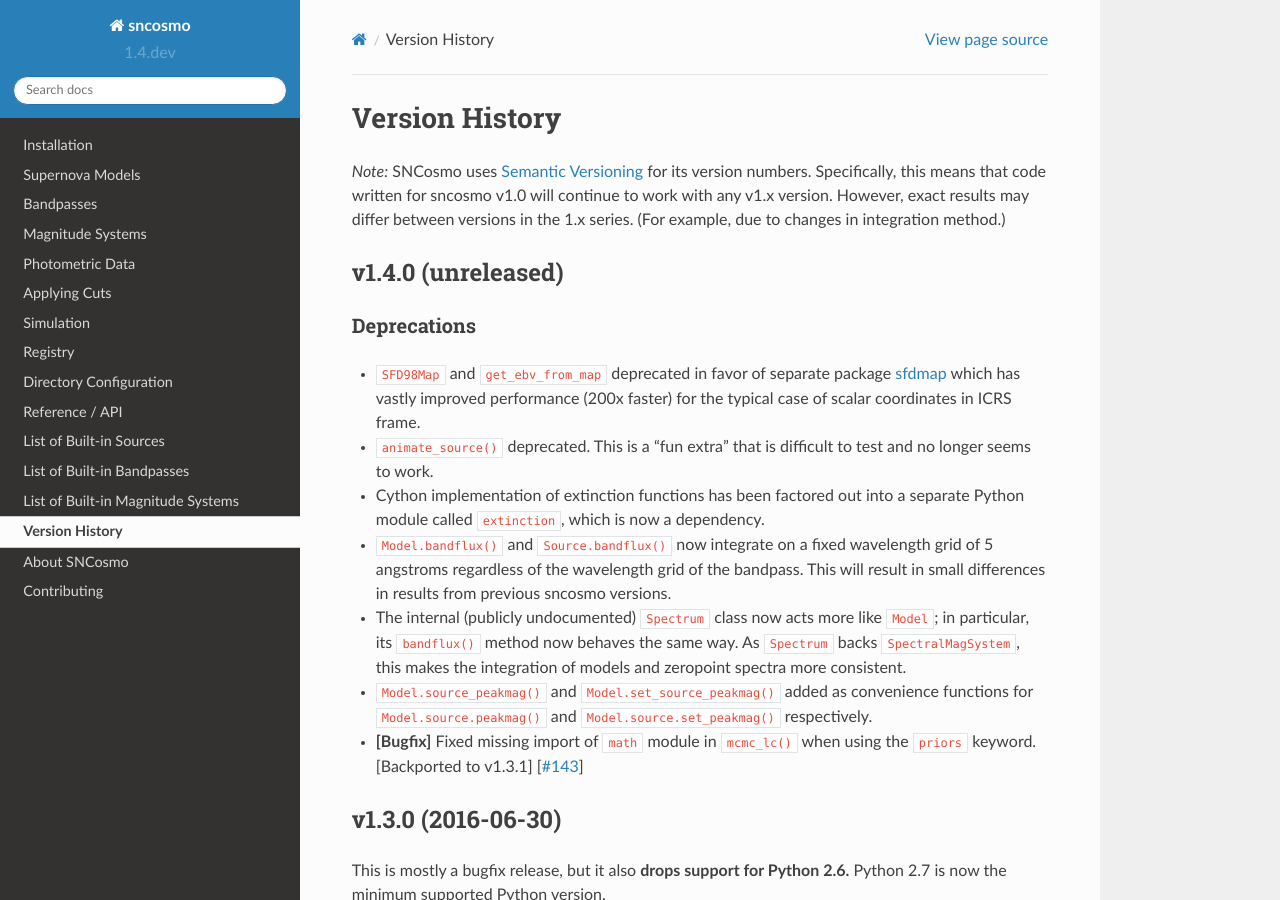
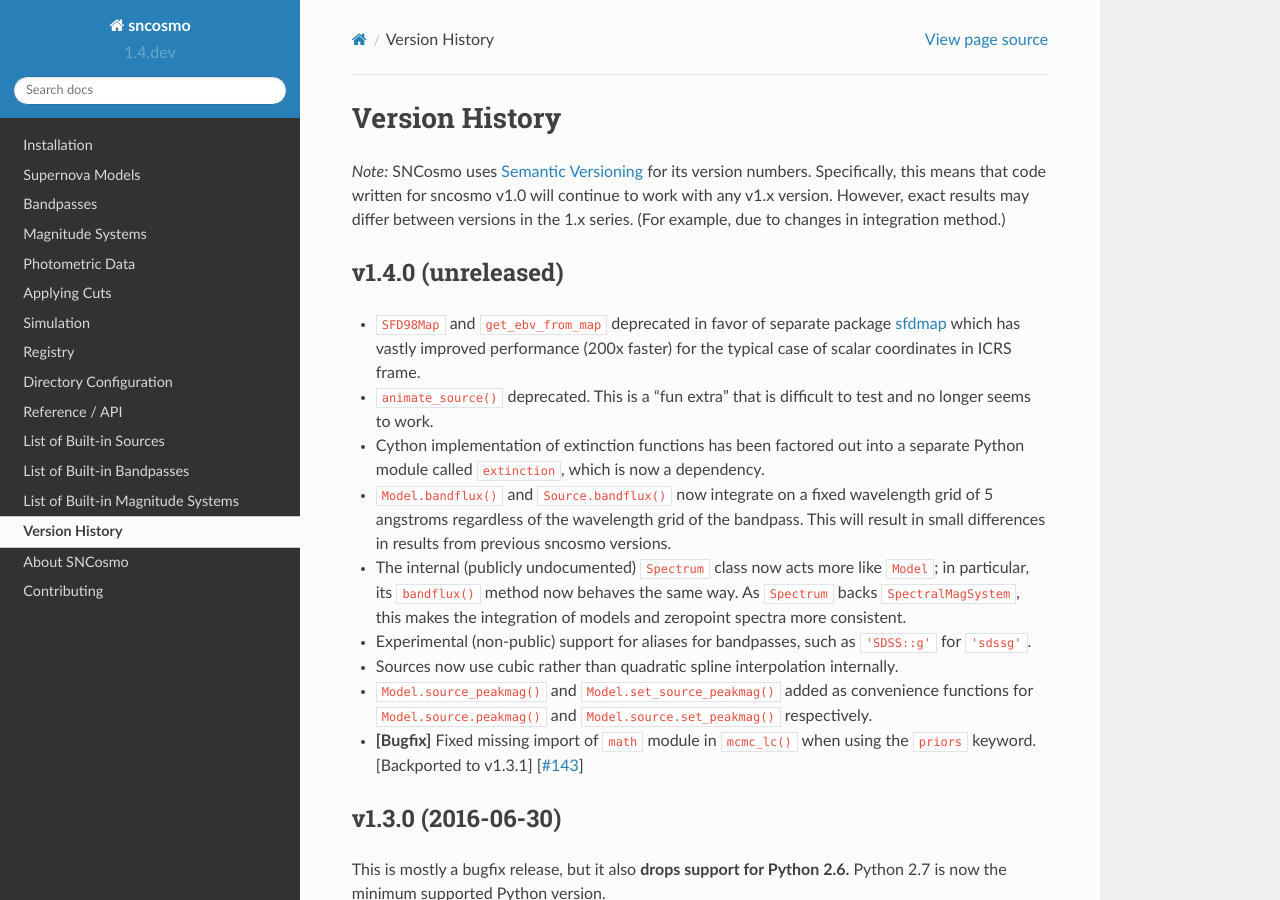
Before and after one commit to sncosmo/sncosmo, a Sphinx documentation site: the page built from docs/history.rst, in a window 1280 px wide and 900 px high. Built offline with Sphinx 7.4.7 and the Read the Docs theme 2.0.0, drawn with Linux system fonts in a browser that asks for light colours; pages that are not in the unit, such as notebooks, are missing from menus; the version number is read from the project's files by our own code.

Commit message:
update history

```diff
--- a/docs/history.rst
+++ b/docs/history.rst
@@ -10,9 +10,6 @@
 
 v1.4.0 (unreleased)
 ===================
-
-Deprecations
-------------
 
 - ``SFD98Map`` and ``get_ebv_from_map`` deprecated in favor of separate package
   `sfdmap <http://github.com/kbarbary/sfdmap>`_ which has vastly improved
@@ -35,6 +32,11 @@
   behaves the same way.  As ``Spectrum`` backs ``SpectralMagSystem``,
   this makes the integration of models and zeropoint spectra more
   consistent.
+
+- Experimental (non-public) support for aliases for bandpasses,
+  such as ``'SDSS::g'`` for ``'sdssg'``.
+
+- Sources now use cubic rather than quadratic spline interpolation internally.
 
 - ``Model.source_peakmag()`` and ``Model.set_source_peakmag()`` added
   as convenience functions for ``Model.source.peakmag()`` and
```
